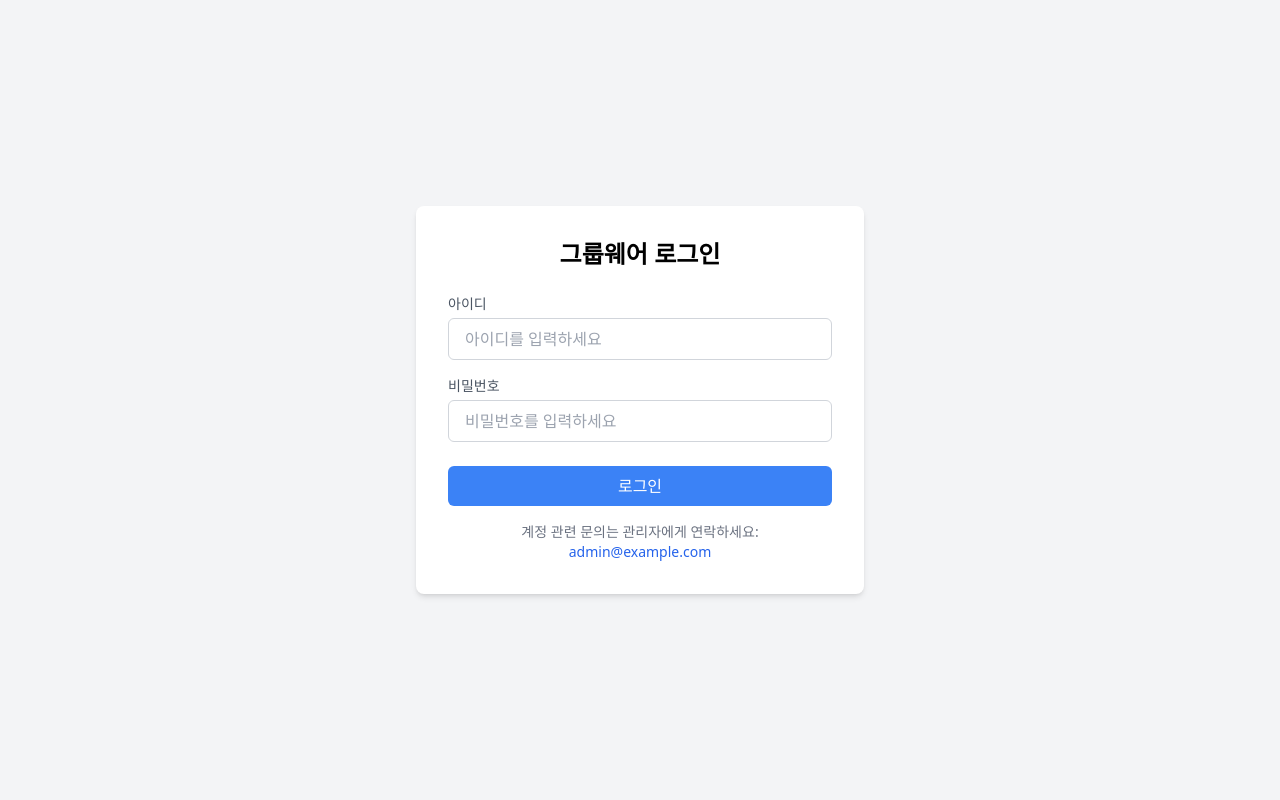
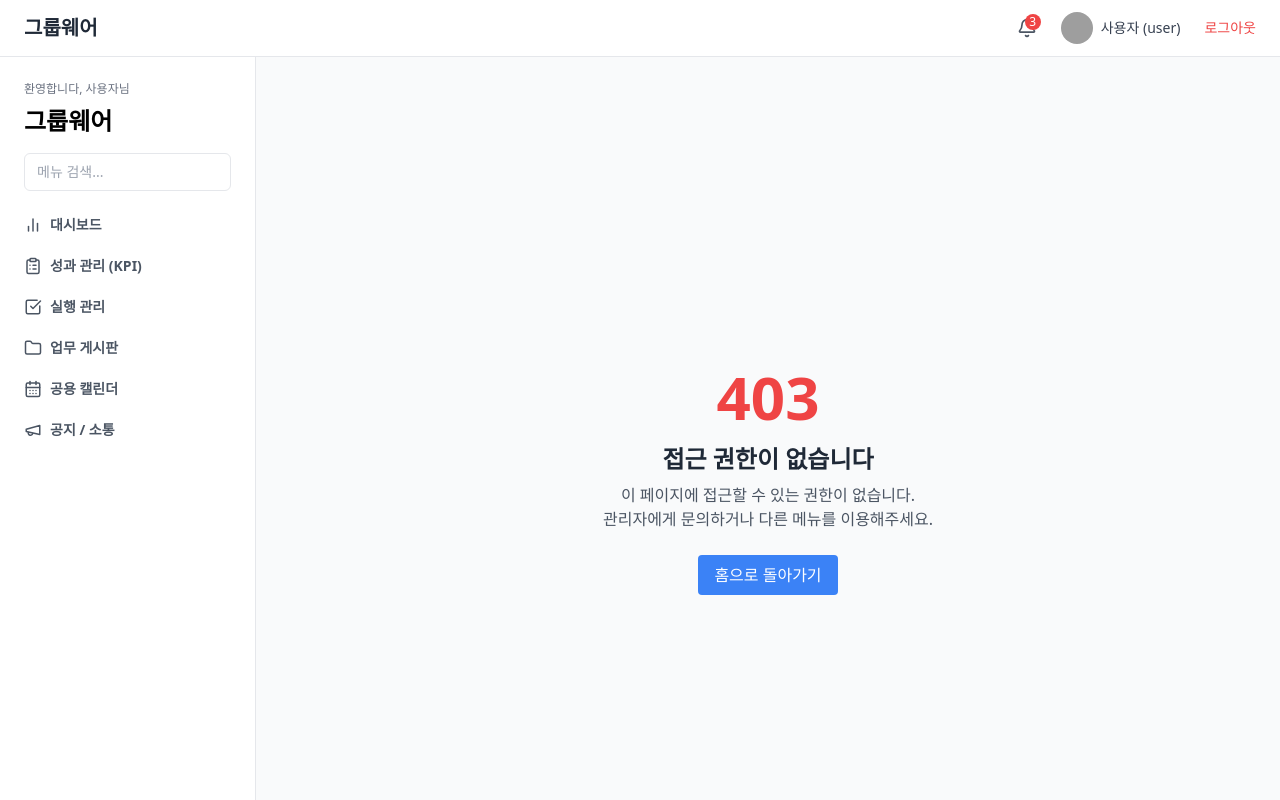
Before and after one commit to dev-jieun-lee/todo, a React (Vite) app in the folder frontend/: page /error/403 in a window 1280 px wide. Before the commit this address led to /login. Built offline with nearby package versions, Linux system fonts and the light colour scheme; grey boxes are pictures that could not be loaded.

Commit message:
에러페이지 생성 403.,404

```diff
--- /dev/null
+++ b/frontend/src/pages/error/403.tsx
@@ -0,0 +1,23 @@
+const Error403 = () => {
+  return (
+    <div className="min-h-screen flex flex-col items-center justify-center bg-gray-50 px-4 text-center">
+      <h1 className="text-6xl font-bold text-red-500 mb-4">403</h1>
+      <h2 className="text-2xl font-semibold text-gray-800 mb-2">
+        접근 권한이 없습니다
+      </h2>
+      <p className="text-gray-600 mb-6">
+        이 페이지에 접근할 수 있는 권한이 없습니다.
+        <br />
+        관리자에게 문의하거나 다른 메뉴를 이용해주세요.
+      </p>
+      <a
+        href="/"
+        className="px-4 py-2 bg-blue-500 text-white rounded hover:bg-blue-600 transition"
+      >
+        홈으로 돌아가기
+      </a>
+    </div>
+  );
+};
+
+export default Error403;
--- /dev/null
+++ b/frontend/src/pages/error/404.tsx
@@ -0,0 +1,21 @@
+const Error404 = () => {
+  return (
+    <div className="min-h-screen flex flex-col items-center justify-center bg-gray-50 px-4 text-center">
+      <h1 className="text-6xl font-bold text-gray-400 mb-4">404</h1>
+      <h2 className="text-2xl font-semibold text-gray-800 mb-2">
+        페이지를 찾을 수 없습니다
+      </h2>
+      <p className="text-gray-600 mb-6">
+        요청하신 주소에 해당하는 페이지가 존재하지 않거나 삭제되었습니다.
+      </p>
+      <a
+        href="/"
+        className="px-4 py-2 bg-blue-500 text-white rounded hover:bg-blue-600 transition"
+      >
+        홈으로 돌아가기
+      </a>
+    </div>
+  );
+};
+
+export default Error404;
--- a/frontend/src/routes/AppRoutes.tsx
+++ b/frontend/src/routes/AppRoutes.tsx
@@ -47,6 +47,10 @@ import AdminSettingsCategories from "../pages/Admin/Settings/Categories";
 import AdminSettingsCalendar from "../pages/Admin/Settings/Calendar";
 import AdminSettingsReset from "../pages/Admin/Settings/Reset";
 import AdminSettingsLogs from "../pages/Admin/Settings/Logs";
+
+//에러
+import Error403 from "../pages/error/403";
+import Error404 from "../pages/error/404";
 
 const AppRoutes = () => {
   return (
@@ -186,8 +190,11 @@ const AppRoutes = () => {
         }
       />
 
+      {/* 에러 */}
+      <Route path="/error/403" element={<Error403 />} />
+      <Route path="/error/404" element={<Error404 />} />
       {/* fallback */}
-      <Route path="*" element={<Navigate to="/" />} />
+      <Route path="*" element={<Navigate to="/error/404" />} />
     </Routes>
   );
 };
```
